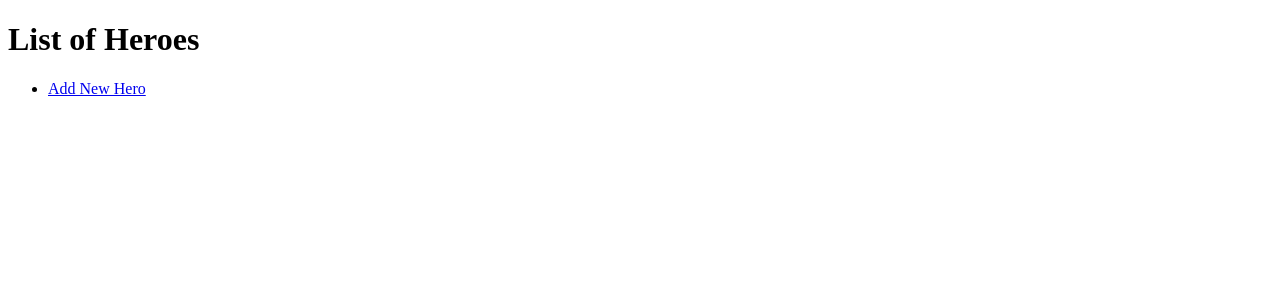
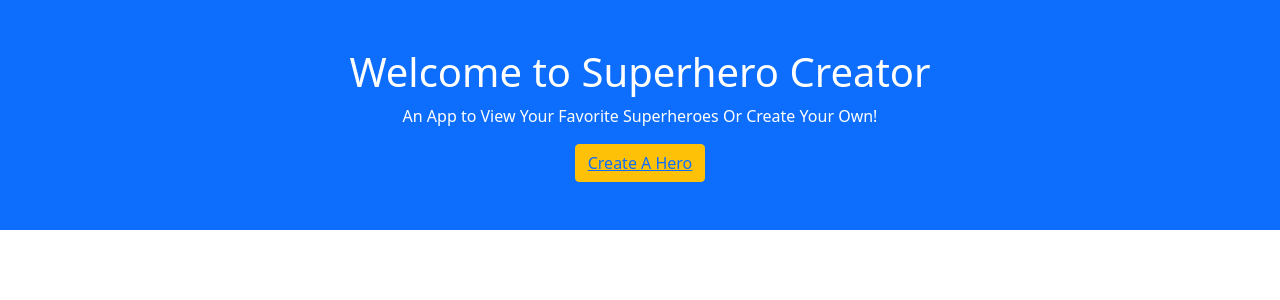
Before and after one commit to EricPrieto/superhero_proj, a Django app: page /superheroes/ in a window 1280 px wide. Shown: the top 300 px of the page. Run offline with Django 3.2, Linux system fonts and the light colour scheme; data that the repository does not hold is empty.

Commit message:
Added style to Index with bootstrap Content Delivery Network

```diff
--- a/superhero_project/superhero_project/settings.py
+++ b/superhero_project/superhero_project/settings.py
@@ -127,6 +127,12 @@ USE_TZ = True
 
 STATIC_URL = '/static/'
 
+# STATICFILES_DIRS = [
+#     BASE_DIR / "static",
+#     '/var/www/static/',
+# ]
+
+
 # Default primary key field type
 # https://docs.djangoproject.com/en/3.2/ref/settings/#default-auto-field
 
--- a/superhero_project/superheroes/templates/superheroes/create.html
+++ b/superhero_project/superheroes/templates/superheroes/create.html
@@ -4,6 +4,7 @@
     <meta charset="UTF-8">
     <meta http-equiv="X-UA-Compatible" content="IE=edge">
     <meta name="viewport" content="width=device-width, initial-scale=1.0">
+    <link href="https://cdn.jsdelivr.net/npm/bootstrap@5.1.3/dist/css/bootstrap.min.css" rel="stylesheet" integrity="sha384-1BmE4kWBq78iYhFldvKuhfTAU6auU8tT94WrHftjDbrCEXSU1oBoqyl2QvZ6jIW3" crossorigin="anonymous">
     <title>Create New Hero</title>
 </head>
 <body>
--- a/superhero_project/superheroes/templates/superheroes/detail.html
+++ b/superhero_project/superheroes/templates/superheroes/detail.html
@@ -4,6 +4,7 @@
     <meta charset="UTF-8">
     <meta http-equiv="X-UA-Compatible" content="IE=edge">
     <meta name="viewport" content="width=device-width, initial-scale=1.0">
+    <link href="https://cdn.jsdelivr.net/npm/bootstrap@5.1.3/dist/css/bootstrap.min.css" rel="stylesheet" integrity="sha384-1BmE4kWBq78iYhFldvKuhfTAU6auU8tT94WrHftjDbrCEXSU1oBoqyl2QvZ6jIW3" crossorigin="anonymous">
     <title>Superhero Details</title>
 </head>
 <body>
--- a/superhero_project/superheroes/templates/superheroes/edit.html
+++ b/superhero_project/superheroes/templates/superheroes/edit.html
@@ -4,6 +4,7 @@
     <meta charset="UTF-8">
     <meta http-equiv="X-UA-Compatible" content="IE=edge">
     <meta name="viewport" content="width=device-width, initial-scale=1.0">
+    <link href="https://cdn.jsdelivr.net/npm/bootstrap@5.1.3/dist/css/bootstrap.min.css" rel="stylesheet" integrity="sha384-1BmE4kWBq78iYhFldvKuhfTAU6auU8tT94WrHftjDbrCEXSU1oBoqyl2QvZ6jIW3" crossorigin="anonymous">
     <title>Document</title>
 </head>
 <body>
--- a/superhero_project/superheroes/templates/superheroes/index.html
+++ b/superhero_project/superheroes/templates/superheroes/index.html
@@ -4,26 +4,32 @@
     <meta charset="UTF-8">
     <meta http-equiv="X-UA-Compatible" content="IE=edge">
     <meta name="viewport" content="width=device-width, initial-scale=1.0">
+    <link href="https://cdn.jsdelivr.net/npm/bootstrap@5.1.3/dist/css/bootstrap.min.css" rel="stylesheet" integrity="sha384-1BmE4kWBq78iYhFldvKuhfTAU6auU8tT94WrHftjDbrCEXSU1oBoqyl2QvZ6jIW3" crossorigin="anonymous">
     <title>Superhero Index</title>
 </head>
 <body>
-    <h1>List of Heroes</h1>
-    <ul>
-        {% for hero in all_heroes %}
-        <li>
-            <h2>{{hero.name}}</h2>
-            <a href="{% url 'superheroes:detail' hero.id%}">Click For Details</a> <br />
-            <a href="{% url 'superheroes:edit' hero.id %}">Edit</a>
-            <a href="{% url 'superheroes:delete' hero.id %}">Delete</a>
+    <div class="container-fluid p-5 bg-primary text-white text-center">
+        <h1>Welcome to Superhero Creator</h1>
+        <p>An App to View Your Favorite Superheroes Or Create Your Own!</p>
+        <button type="button" class="btn btn-warning">
+            <a href="{% url 'superheroes:create' %}">Create A Hero</a>
+        </button>
+      </div>
 
+    {% for hero in all_heroes %}
+    <div class="col-sm-4"><br />
+        <h3>{{hero.name}} </h3>
+        <a href="{% url 'superheroes:detail' hero.id%}">Click For Details</a><br />
+        <a href="{% url 'superheroes:edit' hero.id %}">Edit Superhero</a><br />
+        <a href="{% url 'superheroes:delete' hero.id %}">Delete Superhero</a><br />
+      </div>
 
-        </li>
-        {% endfor %}
-    </ul>
-    <ul>
-       <li><a href="{% url 'superheroes:create' %}">Add New Hero</a></li>
-    </ul>
+      {% endfor %}
 
+    <!-- <div class="col-6 pt-5">
+        {% load static %}
+        <img src="{% static 'static/venom.jpeg' %}" class="img-fluid img-thumbnail" alt="VENOM">
+    </div> -->
 
 
 </body>
--- a/superhero_project/superheroes/urls.py
+++ b/superhero_project/superheroes/urls.py
@@ -1,6 +1,7 @@
 from django.urls import path
-# from django.urls.resolvers import URLPattern
+from django.urls.resolvers import URLPattern
 from . import views
+
 
 
 app_name = 'superheroes'
@@ -11,3 +12,5 @@ urlpatterns =[
     path('<int:hero_id>/edit', views.edit, name='edit'),
     path('<int:hero_id>/delete', views.delete, name='delete'),
 ]
+
+# urlpatterns += staticfiles_urlpatterns()
```
Also changed, not shown: superhero_project/superheroes/static/venom.jpeg (added).
